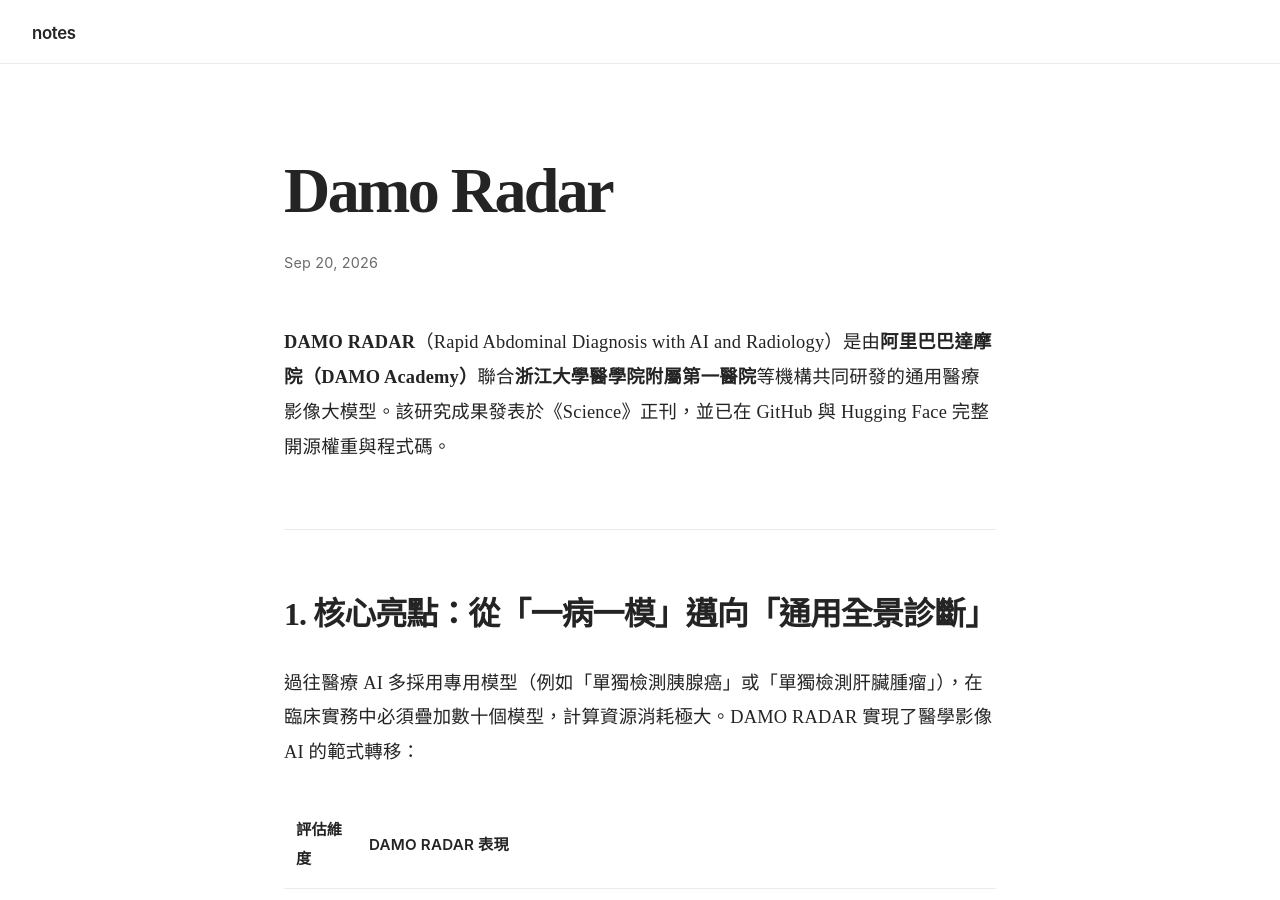
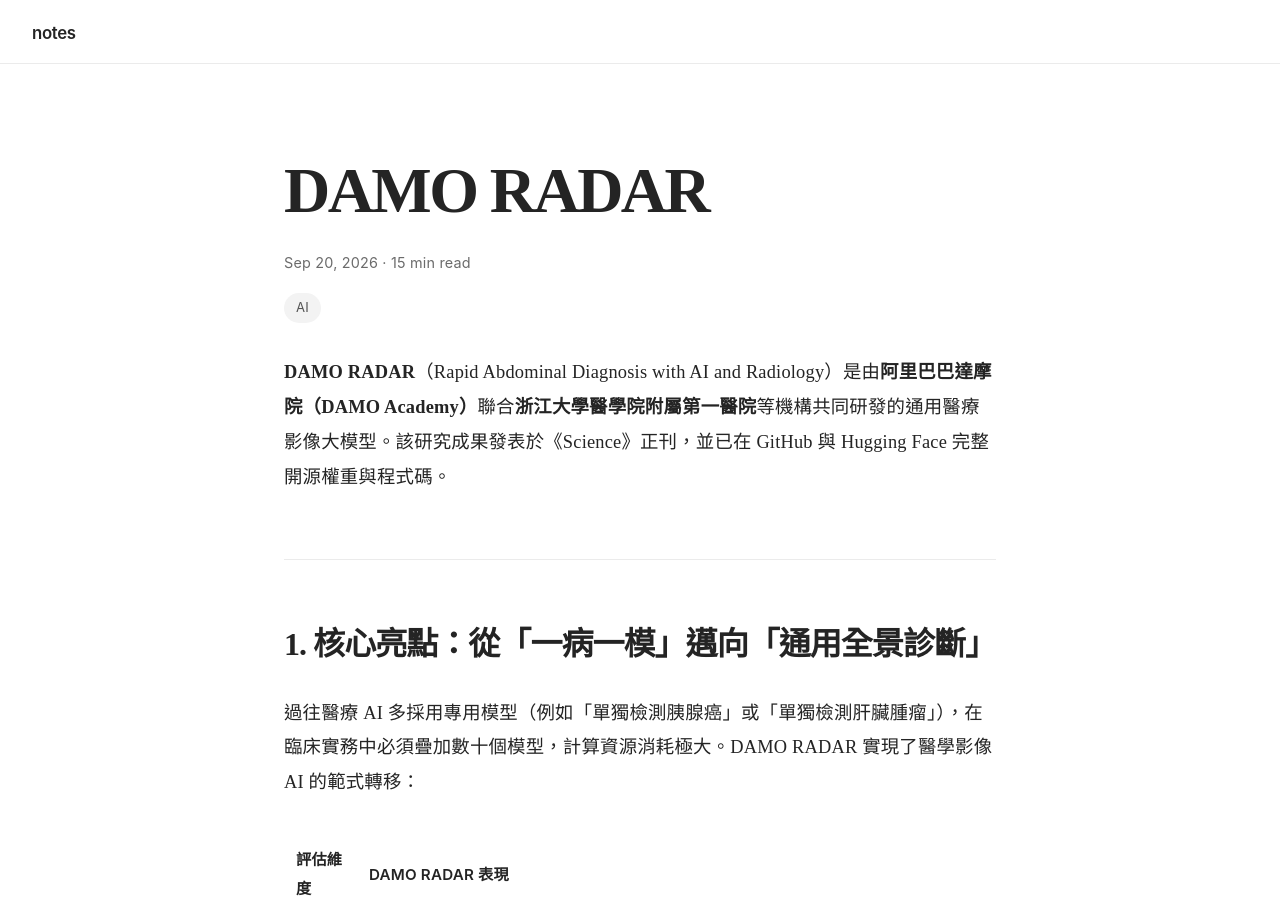
Before and after one commit to linjose/notes, a Jekyll site: the page built from _posts/2026-09-20-DAMO-RADAR.md, in a window 1280 px wide and 900 px high. Built offline with Jekyll 4.4.1, drawn with Linux system fonts in a browser that asks for light colours; our own code applies the rules of GitHub Pages for plain Markdown files.

Commit message:
Update 2026-09-20-DAMO-RADAR.md

```diff
--- a/_posts/2026-09-20-DAMO-RADAR.md
+++ b/_posts/2026-09-20-DAMO-RADAR.md
@@ -1,3 +1,13 @@
+---
+layout: post
+title: DAMO RADAR
+date: 2026-09-20
+reading_time: 15 min read
+tags: [AI]
+excerpt:
+---
+
+
 **DAMO RADAR**（Rapid Abdominal Diagnosis with AI and Radiology）是由**阿里巴巴達摩院（DAMO Academy）**聯合**浙江大學醫學院附屬第一醫院**等機構共同研發的通用醫療影像大模型。該研究成果發表於《Science》正刊，並已在 GitHub 與 Hugging Face 完整開源權重與程式碼。
 
 ---
```
